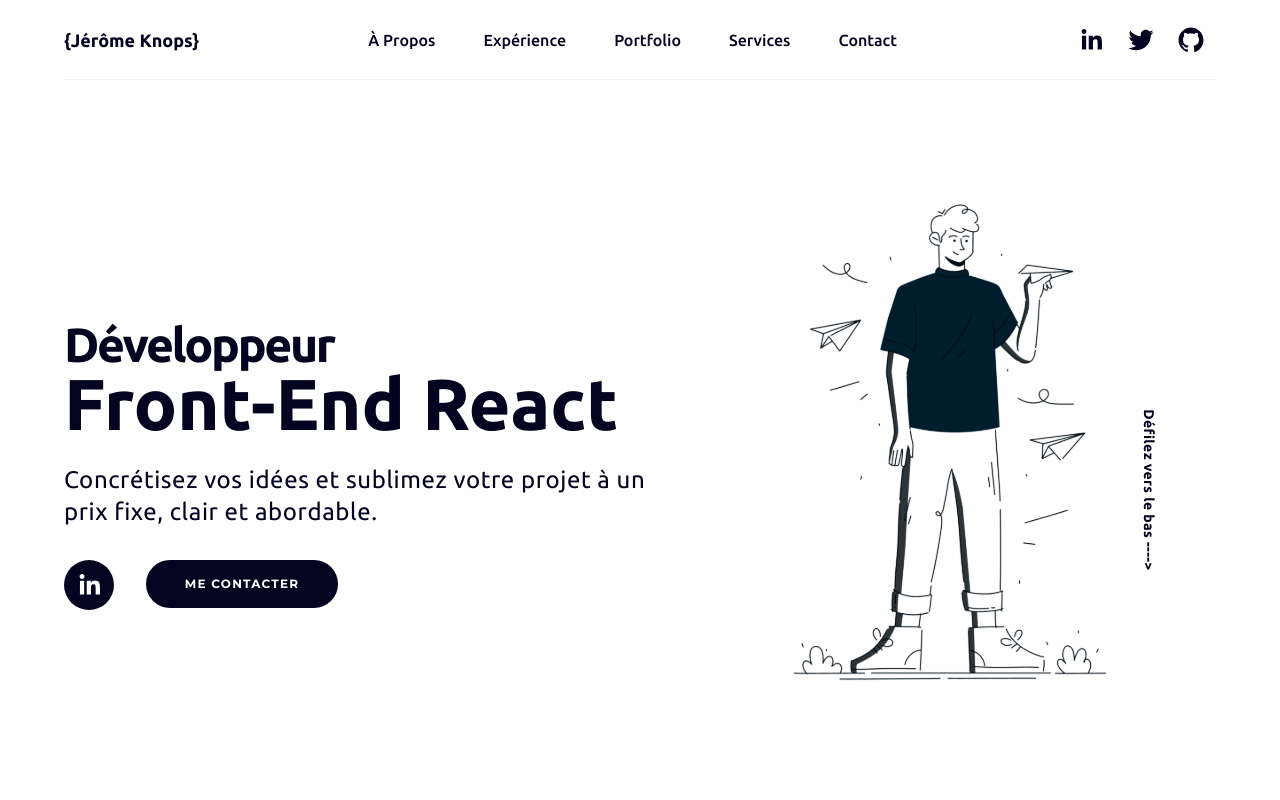
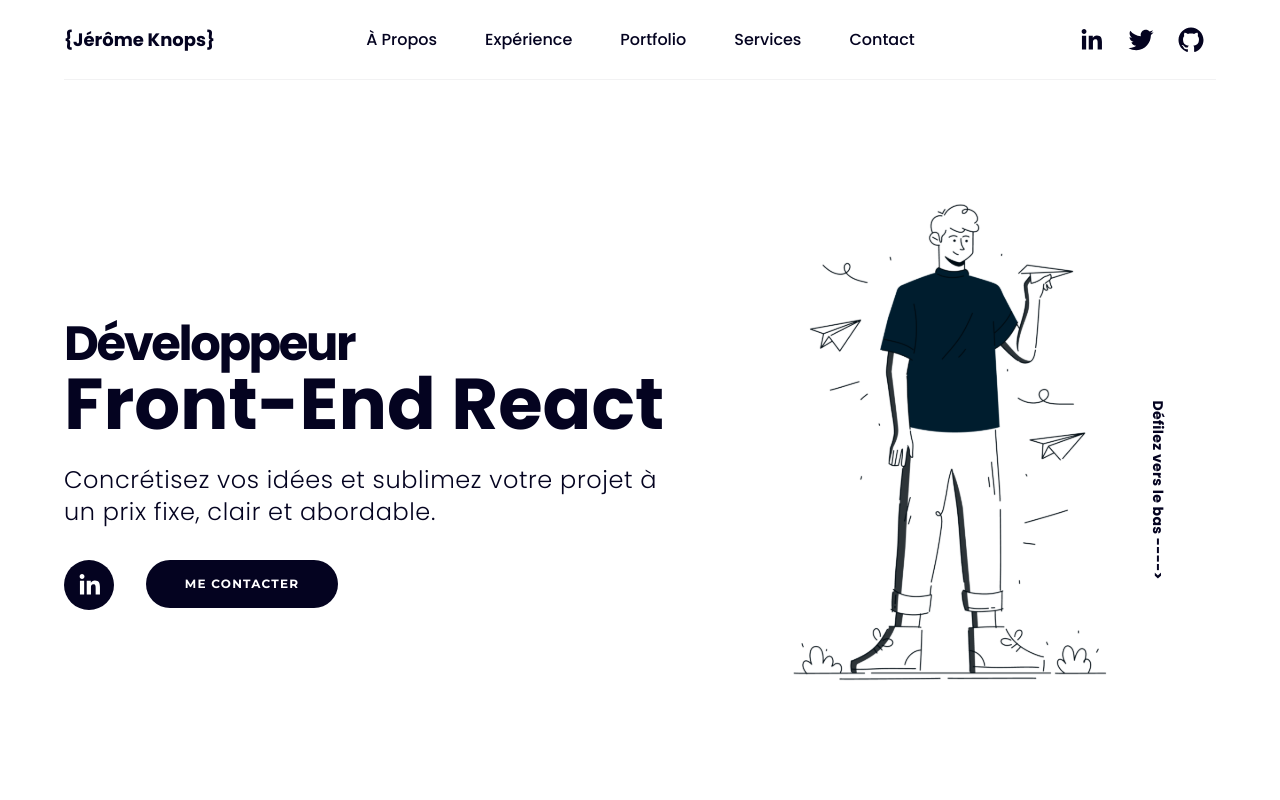
Before and after one commit to Valaex/next-on-jerome, a Next.js app: page / in a window 1280 px wide. Shown: the top 800 px of the page. Built offline with nearby package versions, Linux system fonts and the light colour scheme.

Commit message:
changement police

```diff
--- a/src/components/Contact.tsx
+++ b/src/components/Contact.tsx
@@ -35,14 +35,14 @@ const Contact: React.FC<ContactProps> = () => {
 
     emailjs
       .send(
-        "service_2k7kx6o", // Remplacez par l'ID de votre service EmailJS
-        "template_rc1kdrm", // Remplacez par l'ID de votre modèle EmailJS
+        "service_2k7kx6o",
+        "template_rc1kdrm",
         {
           name,
           email,
           message,
         },
-        "JVCPjxJh3kLD7ipBc" // Remplacez par votre ID utilisateur EmailJS
+        "JVCPjxJh3kLD7ipBc"
       )
       .then(
         (response) => {
--- a/src/components/Hero.tsx
+++ b/src/components/Hero.tsx
@@ -2,18 +2,12 @@ import React, { useState, useEffect } from "react";
 import Image from "next/image";
 import heroImg from "@/public/heroimg.svg";
 import { Montserrat } from "next/font/google";
-import { Ubuntu } from "next/font/google";
 import { motion } from "framer-motion";
 import ContactButton from "./Button/ContactButton";
 import HoverSocialIcon from "./Hover";
 
 const montserrat = Montserrat({
   subsets: ["latin"],
-});
-
-const ubuntu = Ubuntu({
-  subsets: ["latin"],
-  weight: ["300", "400", "500", "700"],
 });
 
 type Props = {};
@@ -62,7 +56,8 @@ const Hero = (props: Props) => {
               duration: 0.4,
               delay: 1.3,
             }}
-            className="font-normal text-center text-lg md:text-xl lg:text-2xl lg:text-left leading-8 text-custom-gray tracking-wide mb-6 lg:mb-8 md:whitespace-normal"
+            className="font-light
+             text-center text-lg md:text-xl lg:text-2xl lg:text-left leading-8 text-custom-gray tracking-wide mb-6 lg:mb-8 md:whitespace-normal"
           >
             Concrétisez vos idées et sublimez votre projet à un prix fixe, clair
             et abordable.
--- a/src/pages/_app.tsx
+++ b/src/pages/_app.tsx
@@ -1,12 +1,12 @@
 import "@/styles/globals.css";
 import * as React from "react";
 import type { AppProps } from "next/app";
-import { Ubuntu } from "next/font/google";
+import { Poppins } from "next/font/google";
 import RingLoader from "react-spinners/RingLoader";
 
-const ubuntu = Ubuntu({
+const poppins = Poppins({
+  weight: ["300", "400", "500", "700"],
   subsets: ["latin"],
-  weight: ["300", "400", "500", "700"],
 });
 
 export default function App({ Component, pageProps }: AppProps) {
@@ -19,7 +19,7 @@ export default function App({ Component, pageProps }: AppProps) {
     }, 2000);
   }, [setLoading]);
   return (
-    <main className={`${ubuntu.className} `}>
+    <main className={`${poppins.className} `}>
       {loading ? (
         <div className="flex justify-center w-screen h-screen items-center">
           <RingLoader
--- a/src/pages/index.tsx
+++ b/src/pages/index.tsx
@@ -1,5 +1,4 @@
 import * as React from "react";
-import { Ubuntu } from "next/font/google";
 import Head from "next/head";
 import Header from "@/components/Header";
 import Hero from "@/components/Hero";
@@ -9,11 +8,6 @@ import Portfolio from "@/components/Portfolio";
 import Services from "@/components/Services";
 import Contact from "@/components/Contact";
 import Footer from "@/components/Footer";
-
-const ubuntu = Ubuntu({
-  weight: ["300", "400", "500", "700"],
-  subsets: ["latin"],
-});
 
 export default function Home() {
   return (
--- a/src/styles/globals.css
+++ b/src/styles/globals.css
@@ -20,6 +20,12 @@
   scroll-behavior: smooth;
 }
 
+html {
+  -webkit-font-smoothing: antialiased;
+  -moz-osx-font-smoothing: grayscale;
+  text-rendering: optimizeLegibility;
+}
+
 body {
   background-color: white;
   color: #040320;
```
